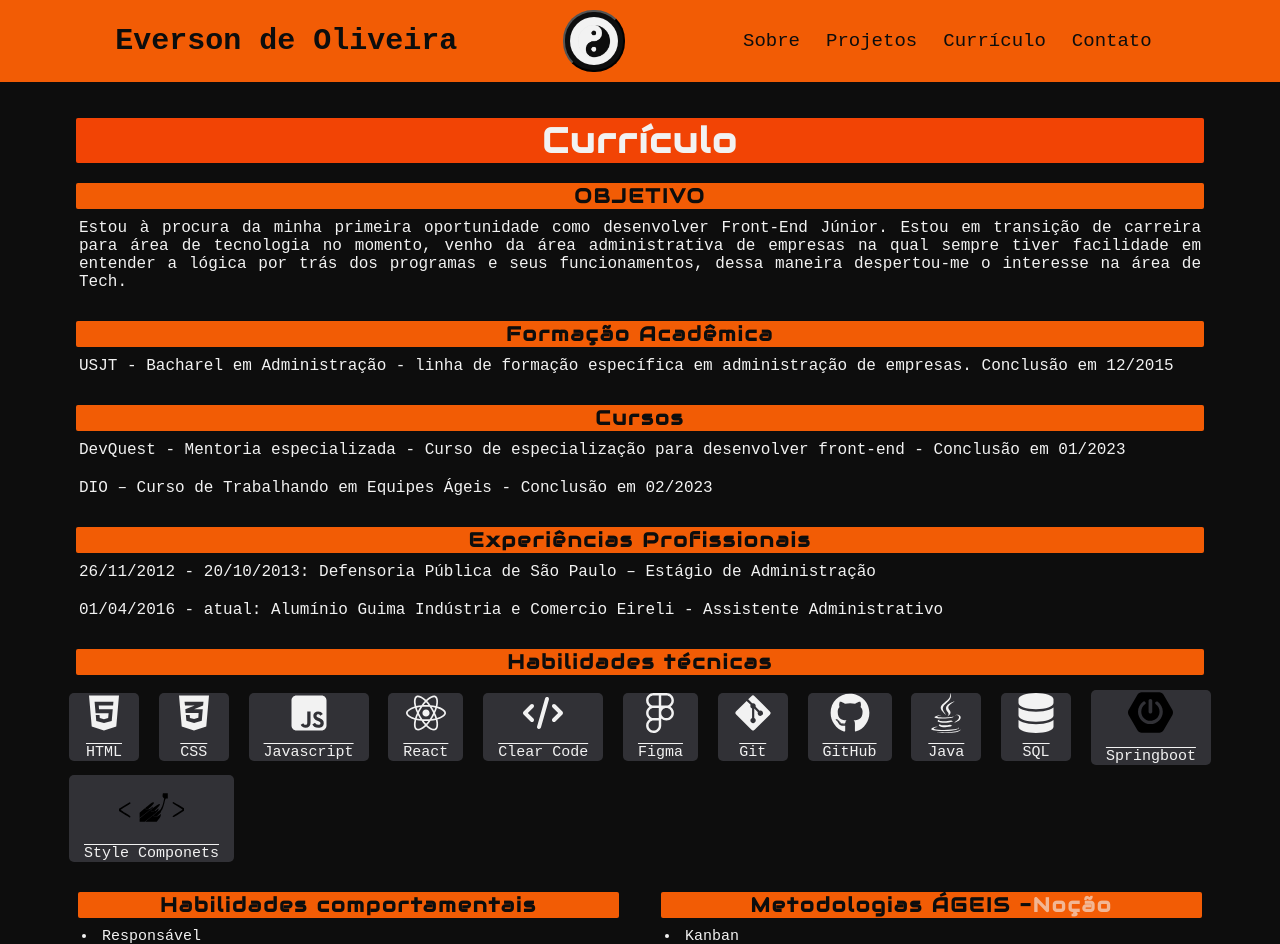
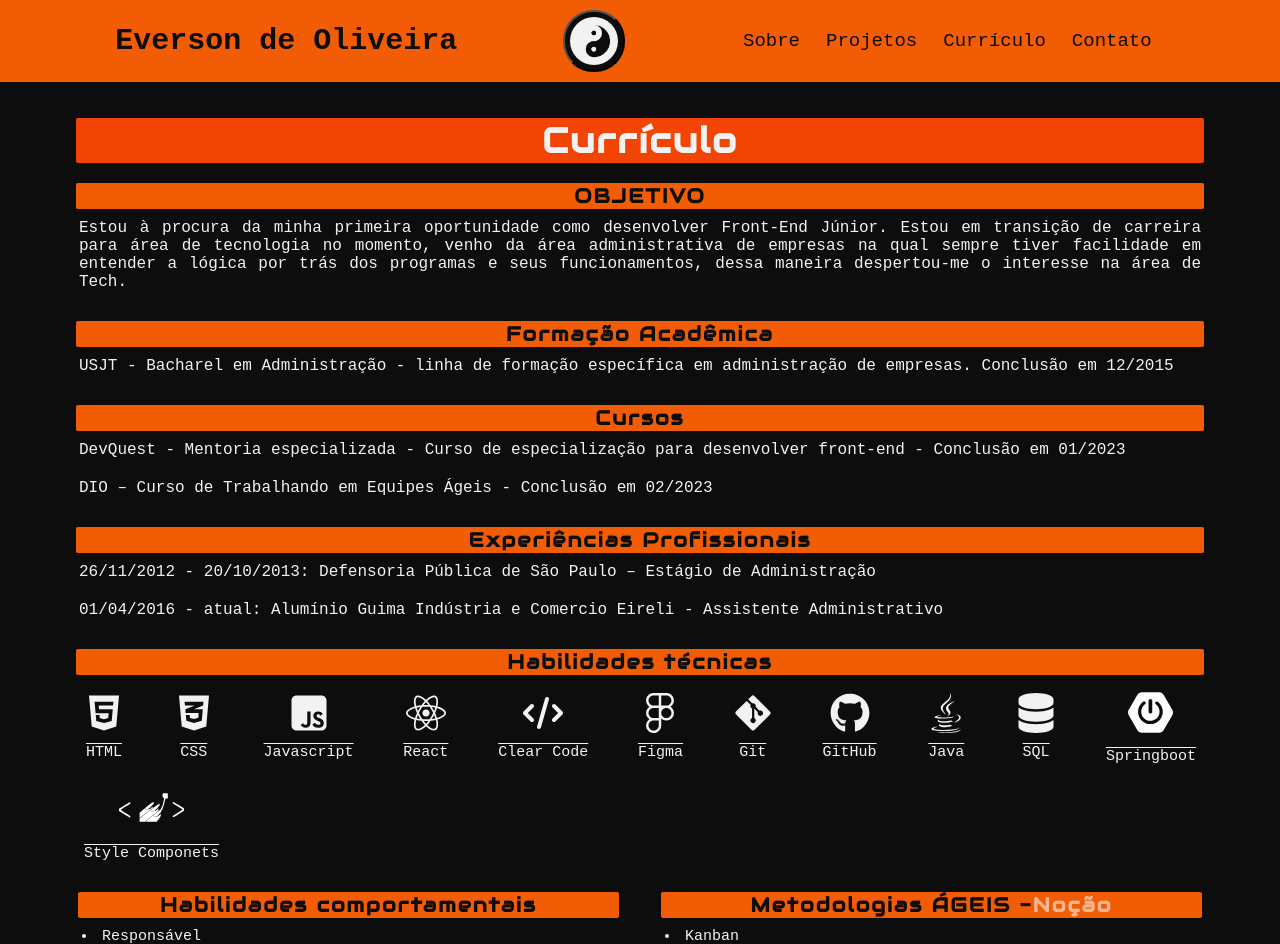
Before and after one commit to Eor13/project-my-portfolio, a React (Create React App) app: page /curriculum in a window 1280 px wide. Shown: the top 944 px of the page. Built offline with nearby package versions, Linux system fonts and the light colour scheme; a web font is replaced by a local one.

Commit message:
Alteração da estilização das Imagens

```diff
--- a/src/pages/curriculum/syle.js
+++ b/src/pages/curriculum/syle.js
@@ -96,7 +96,7 @@ const HabilitsTec = styled.div`
         padding: 0 15px;
         text-decoration: overline;
         font-weight:${({theme}) => theme === themes.dark ? 300 : 500};
-        background-color:${({theme}) => theme === themes.dark ? "rgba(100, 100, 111, 0.429)" : "none"};
+        /* background-color:${({theme}) => theme === themes.dark ? "rgba(100, 100, 111, 0.429)" : "none"}; */
         border-radius: 5px;
     }
 `
@@ -104,10 +104,12 @@ const ImgSpring = styled.img`
     width: 45px;
     padding-bottom: 8px;
     color: ${({theme}) => theme.colorPrimary};
+    filter: invert( ${({theme}) => theme === themes.dark ? 1 : 0 } );
 `
 const ImgStyled = styled.img`
     width: 65px;
     color: ${({theme}) => theme.colorPrimary};
+    filter: invert( ${({theme}) => theme === themes.dark ? 1 : 0 } );
 `
 
 export {HabilitsTec, BoxHabilits, ContainerCurriculum, TitlePrincipal, TitleSecondary, Nota, Ul, Text, Logos, ImgSpring, ImgStyled }
```
